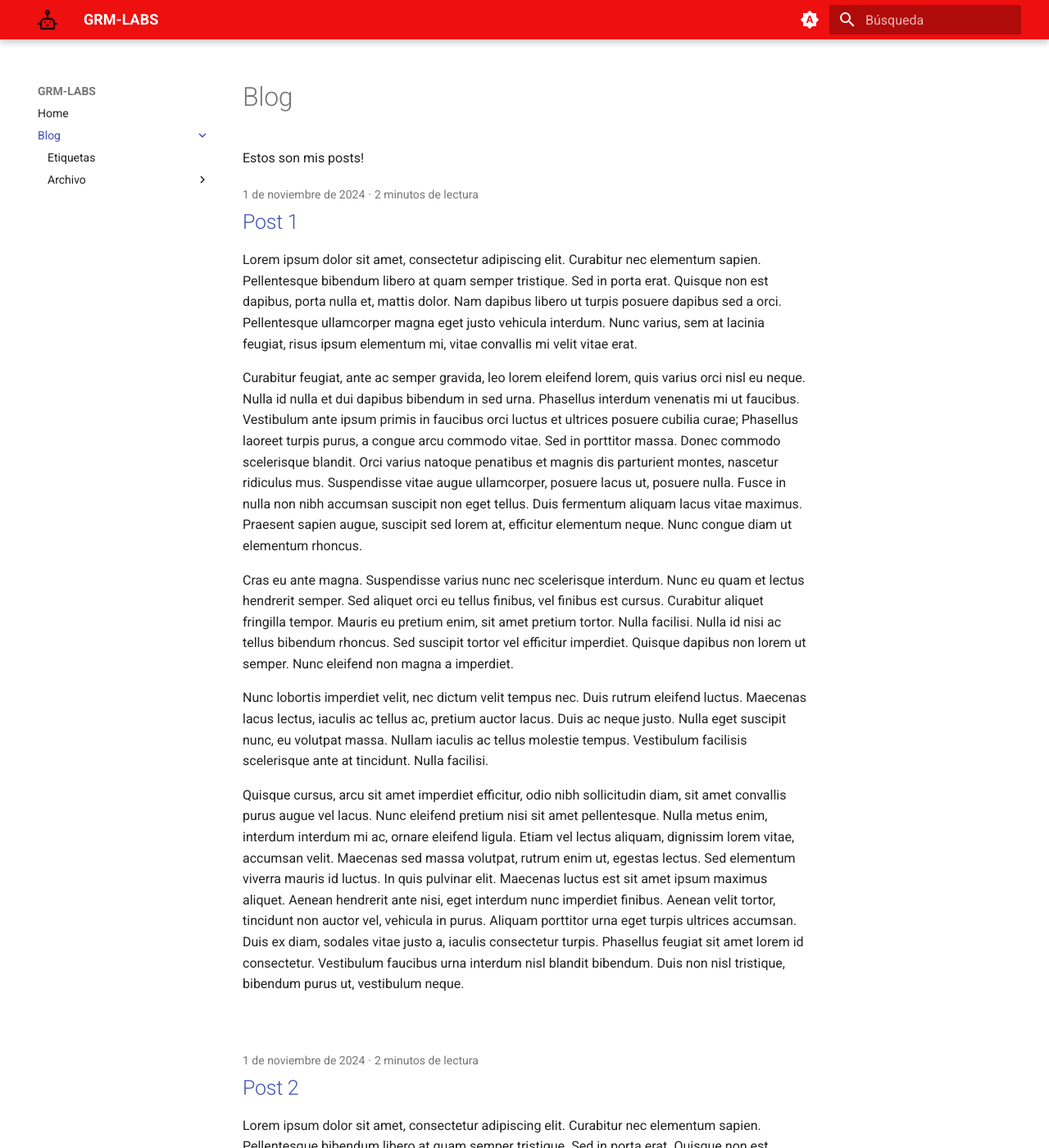
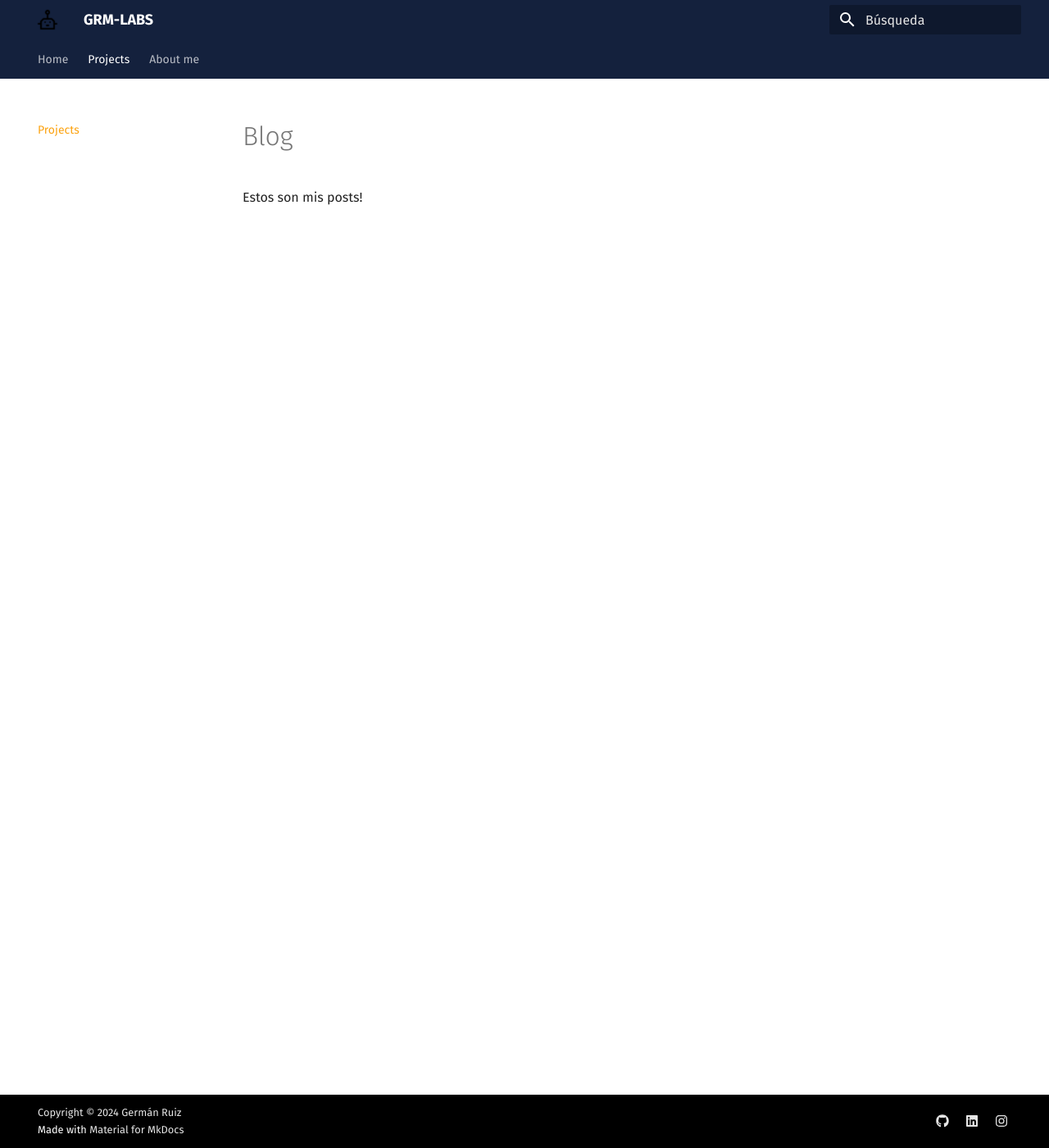
Before and after one commit to grm-labs/grm-labs.github.io, an MkDocs documentation site: the page built from docs/blog/index.md, in a window 1280 px wide and 1400 px high. Shown: the whole window at 82% size. Built offline with MkDocs 1.6.1 and Material for MkDocs 9.7.7, drawn with Linux system fonts in a browser that asks for light colours; some of the changed text lies outside the part shown.

Commit message:
www -> work work work

```diff
--- /dev/null
+++ b/docs/about.md
@@ -0,0 +1,12 @@
+# About me
+Hola hola hoaasdf
+
+Lorem ipsum dolor sit amet, consectetur adipiscing elit. Curabitur nec elementum sapien. Pellentesque bibendum libero at quam semper tristique. Sed in porta erat. Quisque non est dapibus, porta nulla et, mattis dolor. Nam dapibus libero ut turpis posuere dapibus sed a orci. Pellentesque ullamcorper magna eget justo vehicula interdum. Nunc varius, sem at lacinia feugiat, risus ipsum elementum mi, vitae convallis mi velit vitae erat.
+
+Curabitur feugiat, ante ac semper gravida, leo lorem eleifend lorem, quis varius orci nisl eu neque. Nulla id nulla et dui dapibus bibendum in sed urna. Phasellus interdum venenatis mi ut faucibus. Vestibulum ante ipsum primis in faucibus orci luctus et ultrices posuere cubilia curae; Phasellus laoreet turpis purus, a congue arcu commodo vitae. Sed in porttitor massa. Donec commodo scelerisque blandit. Orci varius natoque penatibus et magnis dis parturient montes, nascetur ridiculus mus. Suspendisse vitae augue ullamcorper, posuere lacus ut, posuere nulla. Fusce in nulla non nibh accumsan suscipit non eget tellus. Duis fermentum aliquam lacus vitae maximus. Praesent sapien augue, suscipit sed lorem at, efficitur elementum neque. Nunc congue diam ut elementum rhoncus.
+
+Cras eu ante magna. Suspendisse varius nunc nec scelerisque interdum. Nunc eu quam et lectus hendrerit semper. Sed aliquet orci eu tellus finibus, vel finibus est cursus. Curabitur aliquet fringilla tempor. Mauris eu pretium enim, sit amet pretium tortor. Nulla facilisi. Nulla id nisi ac tellus bibendum rhoncus. Sed suscipit tortor vel efficitur imperdiet. Quisque dapibus non lorem ut semper. Nunc eleifend non magna a imperdiet.
+
+Nunc lobortis imperdiet velit, nec dictum velit tempus nec. Duis rutrum eleifend luctus. Maecenas lacus lectus, iaculis ac tellus ac, pretium auctor lacus. Duis ac neque justo. Nulla eget suscipit nunc, eu volutpat massa. Nullam iaculis ac tellus molestie tempus. Vestibulum facilisis scelerisque ante at tincidunt. Nulla facilisi.
+
+Quisque cursus, arcu sit amet imperdiet efficitur, odio nibh sollicitudin diam, sit amet convallis purus augue vel lacus. Nunc eleifend pretium nisi sit amet pellentesque. Nulla metus enim, interdum interdum mi ac, ornare eleifend ligula. Etiam vel lectus aliquam, dignissim lorem vitae, accumsan velit. Maecenas sed massa volutpat, rutrum enim ut, egestas lectus. Sed elementum viverra mauris id luctus. In quis pulvinar elit. Maecenas luctus est sit amet ipsum maximus aliquet. Aenean hendrerit ante nisi, eget interdum nunc imperdiet finibus. Aenean velit tortor, tincidunt non auctor vel, vehicula in purus. Aliquam porttitor urna eget turpis ultrices accumsan. Duis ex diam, sodales vitae justo a, iaculis consectetur turpis. Phasellus feugiat sit amet lorem id consectetur. Vestibulum faucibus urna interdum nisl blandit bibendum. Duis non nisl tristique, bibendum purus ut, vestibulum neque.
--- a/docs/stylesheets/extra.css
+++ b/docs/stylesheets/extra.css
@@ -1,11 +1,20 @@
-[data-md-color-scheme="light"] {
-    --md-primary-fg-color:        #EE0F0F;
-    --md-primary-fg-color--light: #ECB7B7;
-    --md-primary-fg-color--dark:  #90030C;
+[data-md-color-scheme="youtube"] {
+	--md-primary-fg-color: #14213d;
+	--md-primary-fg-color--light: #fca311;
+	--md-primary-fg-color--dark: #fca311;
+	--md-primary-bg-color: #ffffff;
+	--md-primary-bg-color--light: #e5e5e5;
+
+	--md-accent-fg-color: #fca311;
+	--md-accent-fg-color--transparent: #e5e5e5;
+	--md-accent-bg-color: #ff0000;
+	--md-accent-bg-color--light: #00ffff;
+
+	--md-typeset-a-color: #fca311;
+
+	--md-footer-fg-color: #ff00ff;
+	--md-footer-fg-color--light: #e5e5e5;
+	--md-footer-fg-color--lighter: #ffffff;
+	--md-footer-bg-color: #14213d;
+	--md-footer-bg-color--dark: #000000;
 }
-
-[data-md-color-scheme="dark"] {
-    --md-primary-fg-color:        #EE0FFF;
-    --md-primary-fg-color--light: #111111;
-    --md-primary-fg-color--dark:  #90030C;
-}
--- a/mkdocs.yml
+++ b/mkdocs.yml
@@ -1,48 +1,52 @@
 site_name: GRM-LABS
 site_url: https://grm-labs.github.io/
 dev_addr: "127.0.0.1:8001"
+copyright: >
+  Copyright &copy; 2024 Germán Ruiz
 theme:
   name: material
   language: es
   logo: assets/logo.png
   favicon: assets/logo.png
   features:
-    - navigation.indexes
+    - navigation.instant
+    - navigation.tracking
+    - navigation.top
+    - navigation.tabs
+    - navigation.expand
+    - content.code.annotate
+    - search.share
+    - search.suggest
+    - content.tabs.link
+    - announce.dismiss
   palette:
-    # Palette toggle for automatic mode
-    - media: "(prefers-color-scheme)"
-      toggle:
-        icon: material/brightness-auto
-        name: Switch to light mode
+    scheme: youtube
+  font:
+    text: Fira Sans
+    code: Ubuntu Mono
 
-    # Palette toggle for light mode
-    - media: "(prefers-color-scheme: light)"
-      scheme: light
-      toggle:
-        icon: material/brightness-7
-        name: Switch to dark mode
+extra:
+  social:
+    - icon: fontawesome/brands/github
+      link: https://github.com/grm-labs
+      name: Github / GRM - Labs
+    - icon: fontawesome/brands/linkedin
+      link: https://www.linkedin.com/in/gruizmudarra/
+      name: Linked In / Germán Ruiz
+    - icon: fontawesome/brands/instagram
+      link: https://www.instagram.com/grm.labs
+      name: Instagram / GRM - Labs
 
-    # Palette toggle for dark mode
-    - media: "(prefers-color-scheme: dark)"
-      scheme: dark
-      toggle:
-        icon: material/brightness-4
-        name: Switch to system preference
+extra_css:
+  - stylesheets/extra.css
 
 # Plugins
 plugins:
-  - search
-  - blog:
-      pagination_per_page: 2
-  - tags:
-      tags_file: blog/tags.md
+  - material/search
+  - tags
   - social
 
 nav:
   - Home: index.md
-  - Blog:
-      - blog/index.md
-      - Etiquetas: blog/tags.md
-
-extra_css:
-  - stylesheets/extra.css
+  - Projects: blog/index.md
+  - About me: about.md
```
Also changed, not shown: docs/blog/tags.md (deleted).
